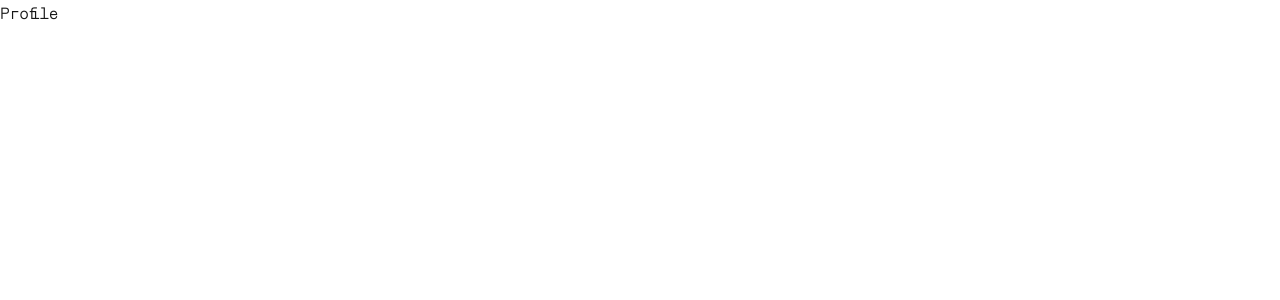
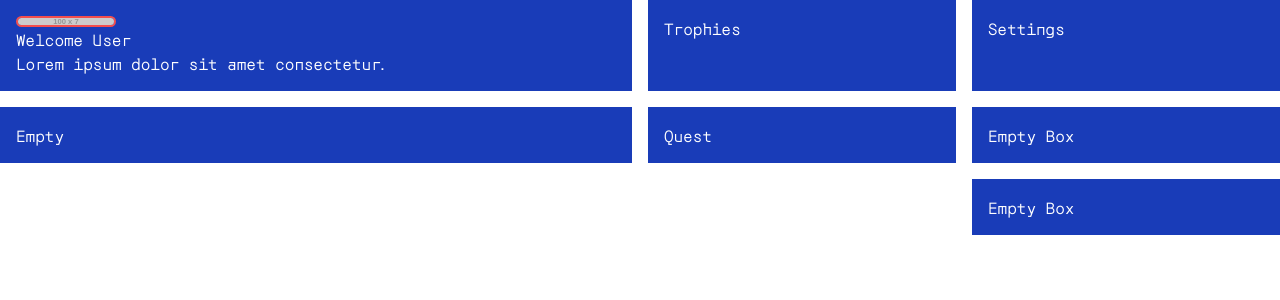
Before and after one commit to mattvalenz/100devs-gamifyit, a Next.js app in the folder frontend/: page /profile in a window 1280 px wide. Shown: the top 300 px of the page. Built offline with nearby package versions, Linux system fonts and the light colour scheme.

Commit message:
add profile page grid layout and WelcomeUser with Placeholder avatar

```diff
--- a/frontend/next.config.ts
+++ b/frontend/next.config.ts
@@ -1,7 +1,16 @@
 import type { NextConfig } from "next";
+import { hostname } from "os";
 
 module.exports = {
-  allowedDevOrigins: ['127.0.0.1']
+  allowedDevOrigins: ['127.0.0.1'],
+  images: {
+    remotePatterns: [
+      {
+        protocol: 'https',
+        hostname: 'via.placeholder.com'
+      }
+    ]
+  }
 }
 
 const nextConfig: NextConfig = {
--- /dev/null
+++ b/frontend/src/app/profile/_components/WelcomeUser.tsx
@@ -0,0 +1,18 @@
+import Image from "next/image"
+
+export default function WelcomeUser(){
+    return (
+        <>
+        <Image className="rounded-full border-2 border-primary"
+            src="https://via.placeholder.com/100/7BB9FA/ffffff"
+            width={100}
+            height={100}
+            alt="Profile Picture"
+        />
+        <h2 style={{ fontFamily: 'var(--font-orbit)' }}>Welcome User</h2>
+        {/* Streak Active */}
+        {/* Progress Bar */}
+        <span> Lorem ipsum dolor sit amet consectetur.</span>
+        </>
+    )
+}
--- a/frontend/src/app/profile/page.tsx
+++ b/frontend/src/app/profile/page.tsx
@@ -1,8 +1,20 @@
-// src/app/profile/page.tsx
+import WelcomeUser from '@/app/profile/_components/WelcomeUser'
+
 export default function ProfilePage() {
   return (
     <main>
-      <h1>Profile</h1>
+      <div className="grid grid-cols-4 gap-4">
+        <div className="col-span-2 bg-blue-800 p-4 text-white">
+          <WelcomeUser/>
+        </div>
+        <div className="bg-blue-800 p-4 text-white">Trophies</div>
+        <div className="bg-blue-800 p-4 text-white">Settings</div>
+        <div className="col-span-2 bg-blue-800 p-4 text-white">Empty</div>
+        <div className="bg-blue-800 p-4 text-white">Quest</div>
+        <div className="bg-blue-800 p-4 text-white">Empty Box</div>
+        <div className="col-start-4 col-end-4 bg-blue-800 p-4 text-white">Empty Box</div>
+
+      </div>
     </main>
   );
 }
```
